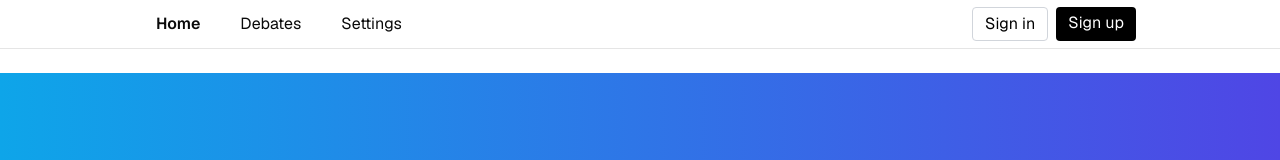
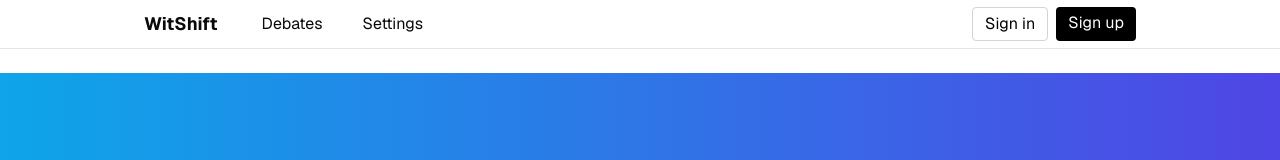
Before and after one commit to mattyjacks/WitShift, a Next.js app in the folder v1/witshift/: page / in a window 1280 px wide. Shown: the top 160 px of the page. Built offline with nearby package versions, Linux system fonts and the light colour scheme; no server answers.

Commit message:
Update nav bar branding to 'WitShift'
Replaces the 'Home' link in the navigation bar with a bold, larger 'WitShift' brand link for improved branding and visual hierarchy.

```diff
--- a/v1/witshift/components/nav-bar.tsx
+++ b/v1/witshift/components/nav-bar.tsx
@@ -26,7 +26,7 @@ export default function NavBar() {
   return (
     <nav className="w-full border-b mb-6">
       <div className="max-w-5xl mx-auto px-4 flex items-center h-12 gap-4">
-        <Link href="/" className={linkClass("/")}>Home</Link>
+        <Link href="/" className="font-bold text-lg mr-4">WitShift</Link>
         <Link href="/debates" className={linkClass("/debates")}>Debates</Link>
         <Link href="/settings" className={linkClass("/settings")}>Settings</Link>
         <div className="ml-auto flex gap-2">
```
